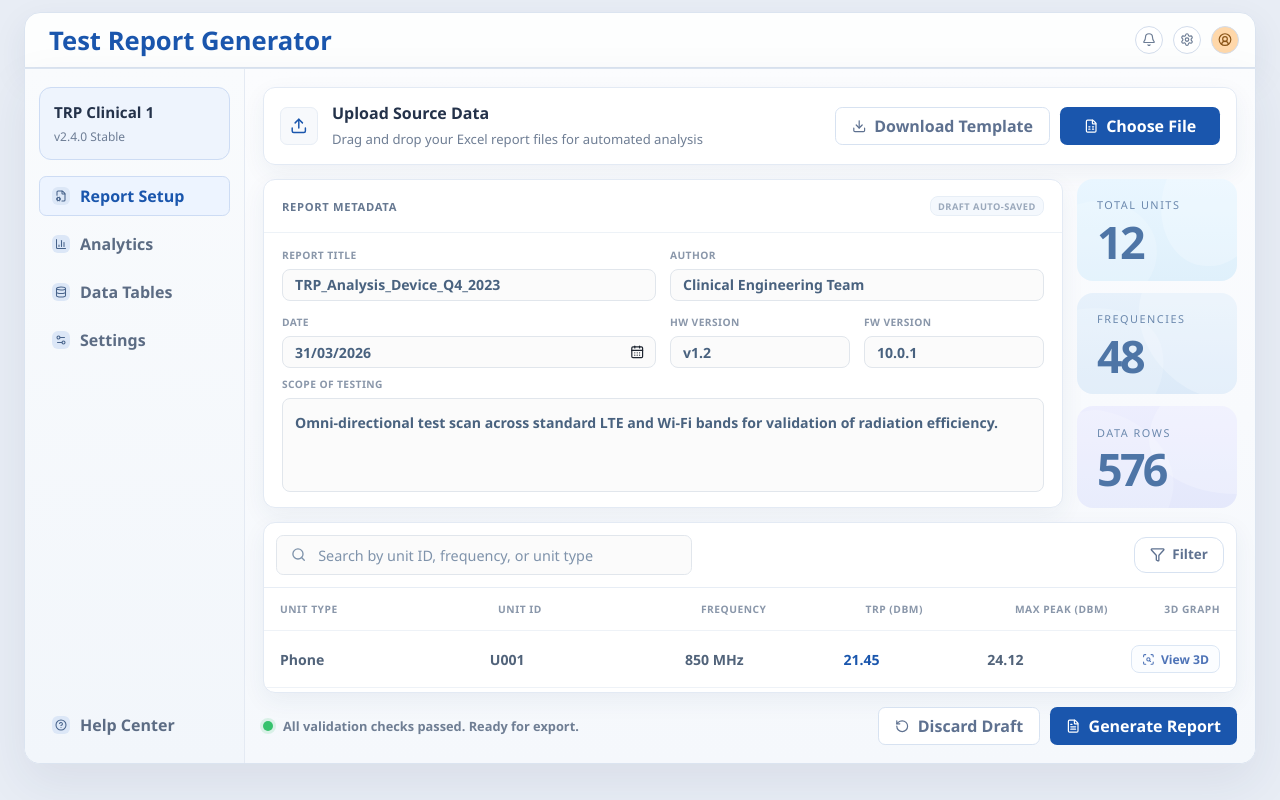
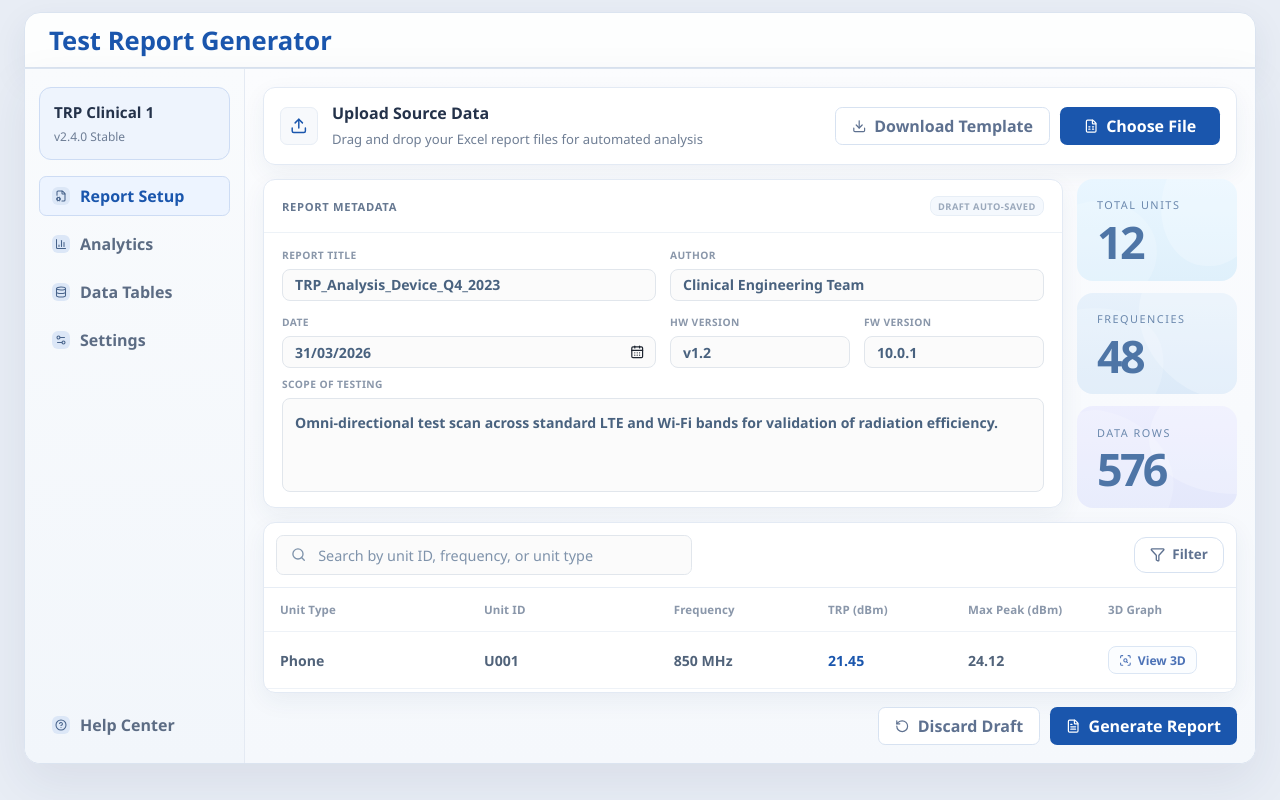
Before and after one commit to YossiAbutbul/ReportGenrator, a React (Vite) app: page / in a window 1280 px wide. Built offline with nearby package versions, Linux system fonts and the light colour scheme.

Commit message:
adjsut alignment of table

```diff
--- a/src/App.css
+++ b/src/App.css
@@ -1140,7 +1140,7 @@
 .results-table__header,
 .results-table__row {
   display: grid;
-  grid-template-columns: 1.35fr 1.25fr 1fr 0.9fr 0.9fr auto;
+  grid-template-columns: 1.35fr 1.25fr 1fr 0.9fr 0.9fr 7rem;
   align-items: center;
   gap: var(--space-md);
   padding: var(--space-lg) var(--space-xl);
@@ -1148,14 +1148,19 @@
 
 .results-table__header {
   color: var(--color-text-soft);
-  text-transform: uppercase;
-  letter-spacing: 0.05em;
-  font-size: var(--font-size-xs);
+  letter-spacing: 0.01em;
+  font-size: 0.72rem;
   font-weight: 800;
   position: sticky;
   top: 0;
   background: var(--color-panel-bg);
   z-index: 1;
+}
+
+.results-table__header > span,
+.results-table__row > span,
+.results-table__row > button {
+  justify-self: start;
 }
 
 .results-table__row {
@@ -1205,7 +1210,7 @@
 .dashboard-footer {
   display: flex;
   align-items: center;
-  justify-content: space-between;
+  justify-content: flex-end;
   gap: var(--space-md);
 }
 
--- a/src/components/layout/ShellHeader.tsx
+++ b/src/components/layout/ShellHeader.tsx
@@ -1,21 +1,9 @@
 import type { ReactElement } from 'react';
-import { Bell, Settings, UserCircle2 } from 'lucide-react';
 
 export function ShellHeader(): ReactElement {
   return (
     <header className="shell-header">
       <div className="shell-header__brand">Test Report Generator</div>
-      <div className="shell-header__actions" aria-label="Application actions">
-        <button className="icon-button" type="button" aria-label="Notifications">
-          <Bell aria-hidden="true" />
-        </button>
-        <button className="icon-button" type="button" aria-label="Preferences">
-          <Settings aria-hidden="true" />
-        </button>
-        <button className="avatar-button" type="button" aria-label="Profile">
-          <UserCircle2 aria-hidden="true" />
-        </button>
-      </div>
     </header>
   );
 }
--- a/src/pages/TrpDashboardPage.tsx
+++ b/src/pages/TrpDashboardPage.tsx
@@ -405,11 +405,6 @@ export function TrpDashboardPage(): ReactElement {
       </article>
 
       <div className="dashboard-footer">
-        <div className="validation-note">
-          <span className="validation-note__dot" aria-hidden="true" />
-          <span>All validation checks passed. Ready for export.</span>
-        </div>
-
         <div className="dashboard-footer__actions">
           <button className="button button--ghost dashboard-footer__button" type="button">
             <RotateCcw aria-hidden="true" />
```
